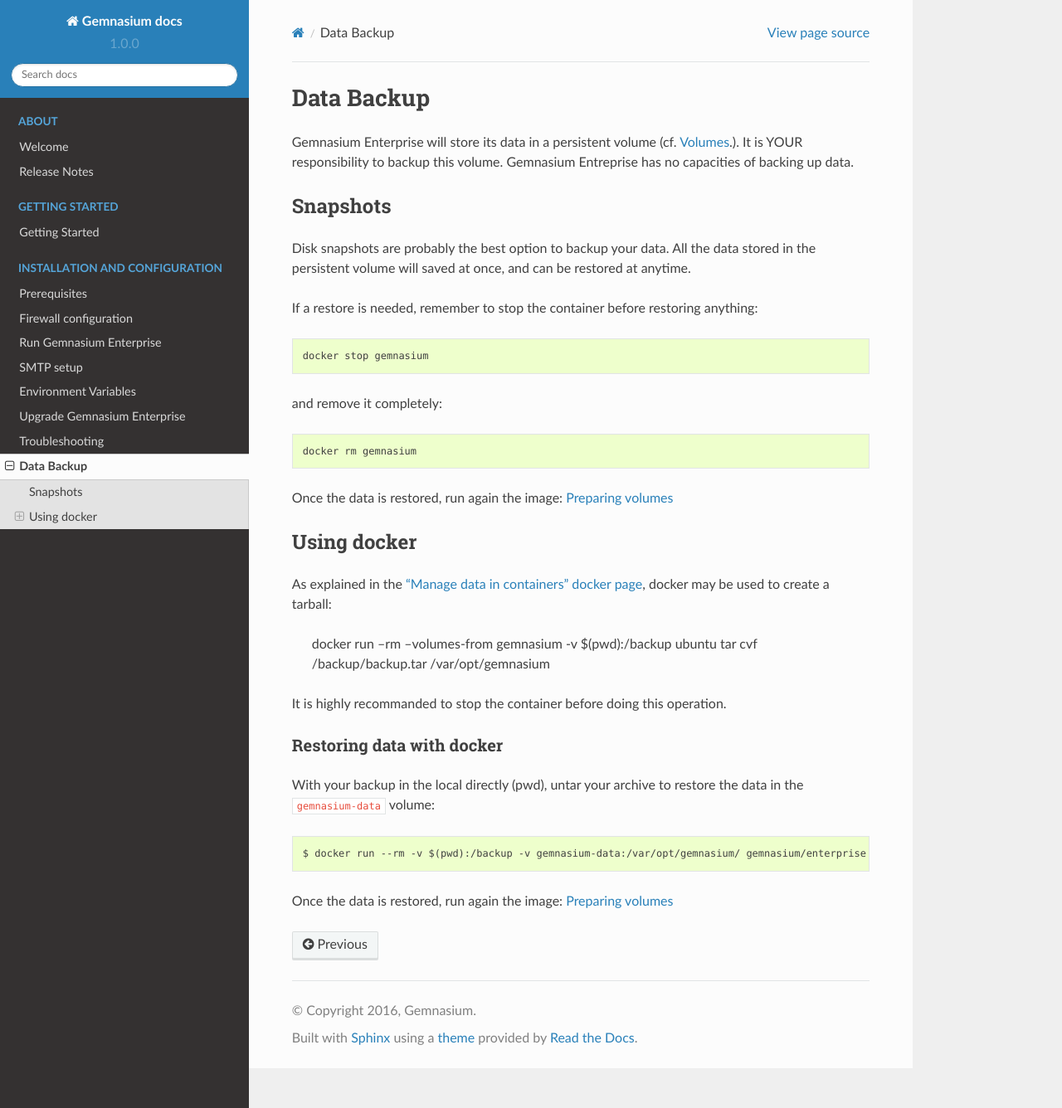
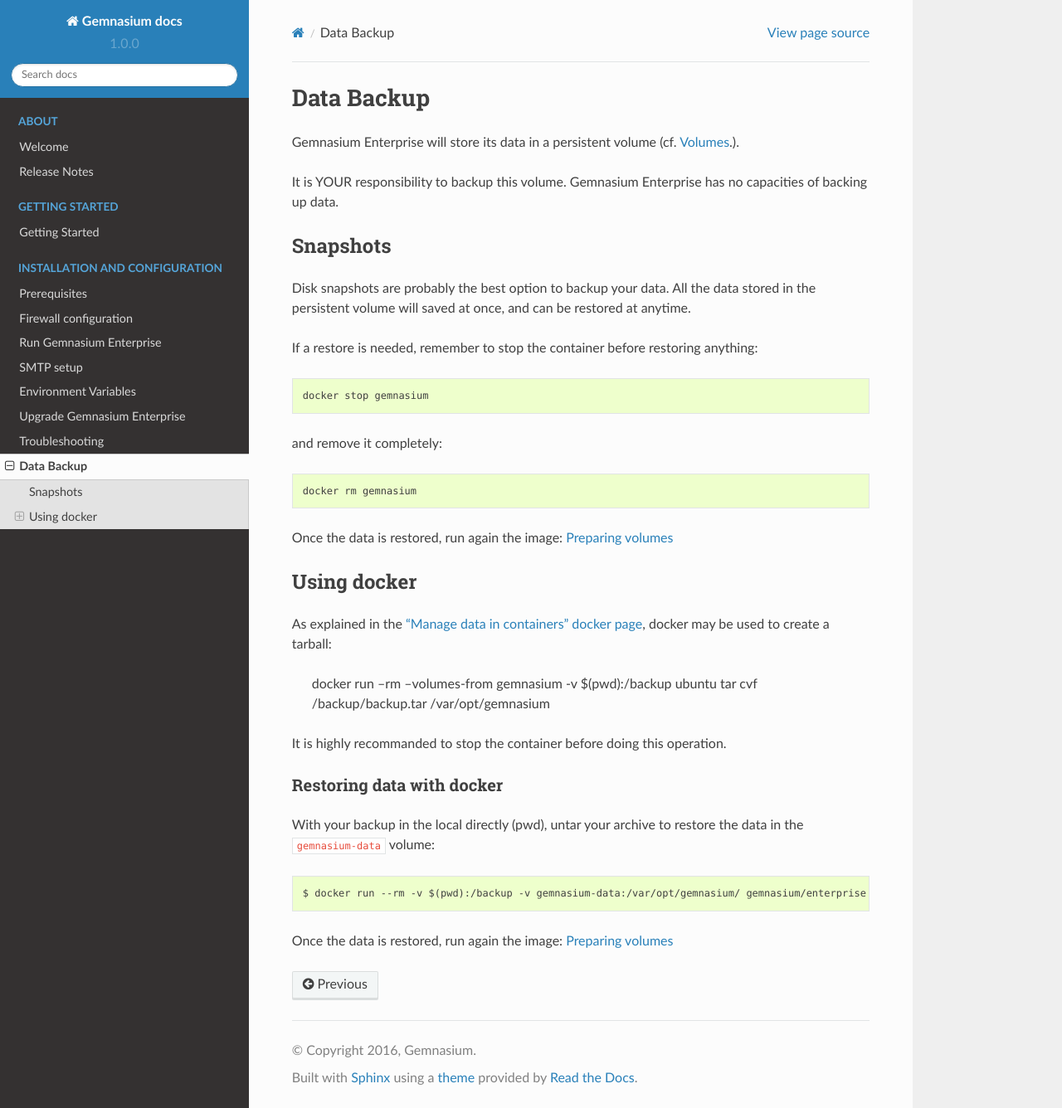
Before and after one commit to jipiboily/docs-1, a Sphinx documentation site: the page built from docs/installation/backup.rst, in a window 1280 px wide and 1336 px high. Shown: the whole window at 83% size. Built offline with Sphinx 7.4.7 and the Read the Docs theme 2.0.0, drawn with Linux system fonts in a browser that asks for light colours.

Commit message:
fix French typos: enterprise, not entreprise!

```diff
--- a/docs/installation/backup.rst
+++ b/docs/installation/backup.rst
@@ -2,7 +2,8 @@
 ===========
 
 Gemnasium Enterprise will store its data in a persistent volume (cf. :ref:`docker_image_volumes`.).
-It is YOUR responsibility to backup this volume. Gemnasium Entreprise has no capacities of backing up data.
+
+It is YOUR responsibility to backup this volume. Gemnasium Enterprise has no capacities of backing up data.
 
 Snapshots
 ---------
--- a/docs/installation/upgrade.rst
+++ b/docs/installation/upgrade.rst
@@ -2,7 +2,7 @@
 ============================
 
 While the data about packages, versions, etc. are automatically updaded, and
-stored in your local database, Gemnasium Entreprise won't upgrade itself
+stored in your local database, Gemnasium Enterprise won't upgrade itself
 automatically.
 
 Using latest version
@@ -10,7 +10,7 @@
 
 Every night, a new build of Gemnasium Enterprise source code will generate a ``gemnasium/enterprise:latest`` image.
 
-To upgrade Gemnasium Entreprise to a new version:
+To upgrade Gemnasium Enterprise to a new version:
 
 1- Stop the container:
 
@@ -22,7 +22,7 @@
 
 3- Pull the new image:
 
-    docker pull gemnasium/entreprise:latest
+    docker pull gemnasium/enterprise:latest
 
 4- Run the image again (see :ref:`run_docker_image`.). Gemnasium Enterprise will update your data automatically, if necessary.
 
```
Also changed, not shown: README.md (+1 -1 lines).
